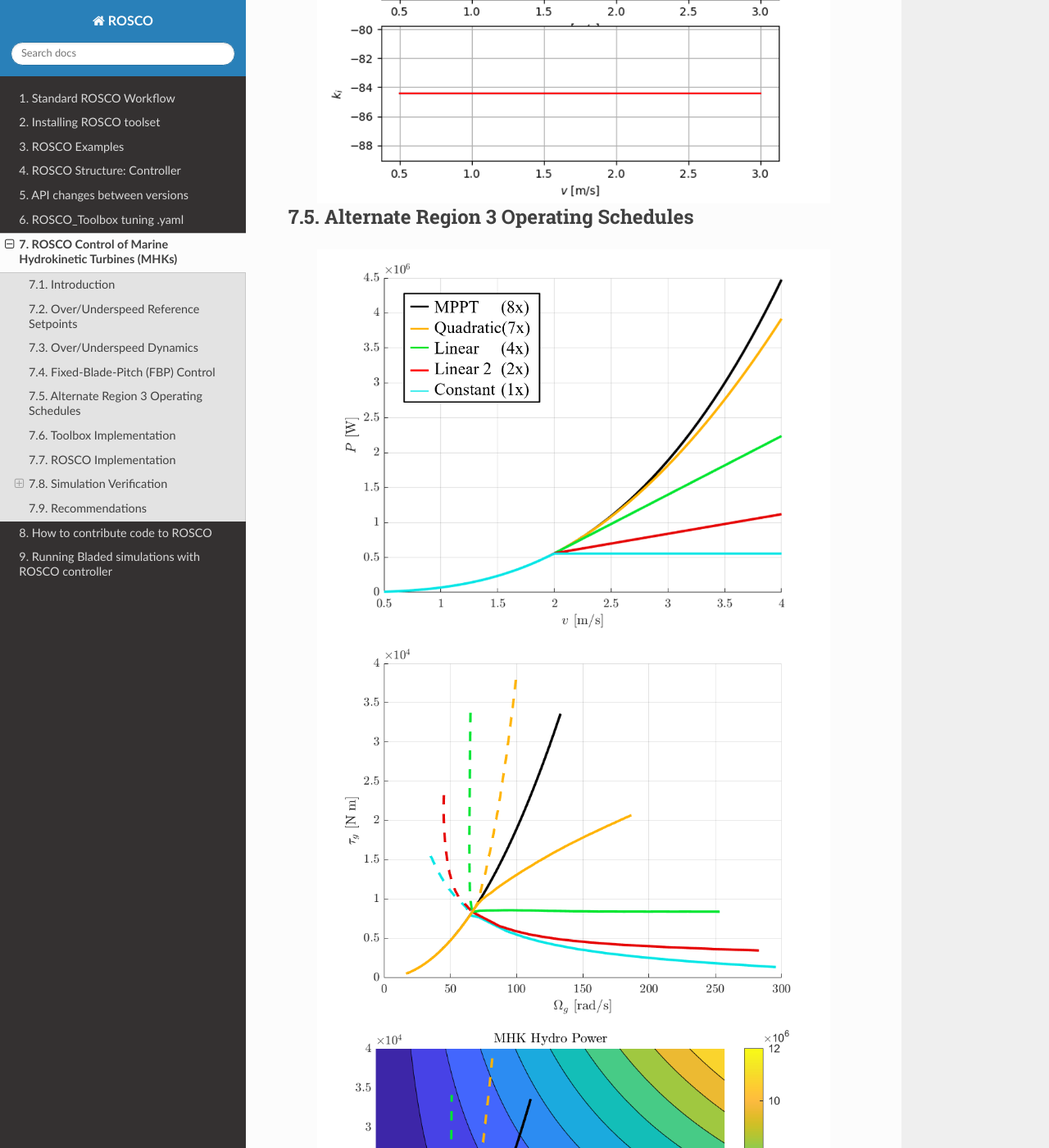
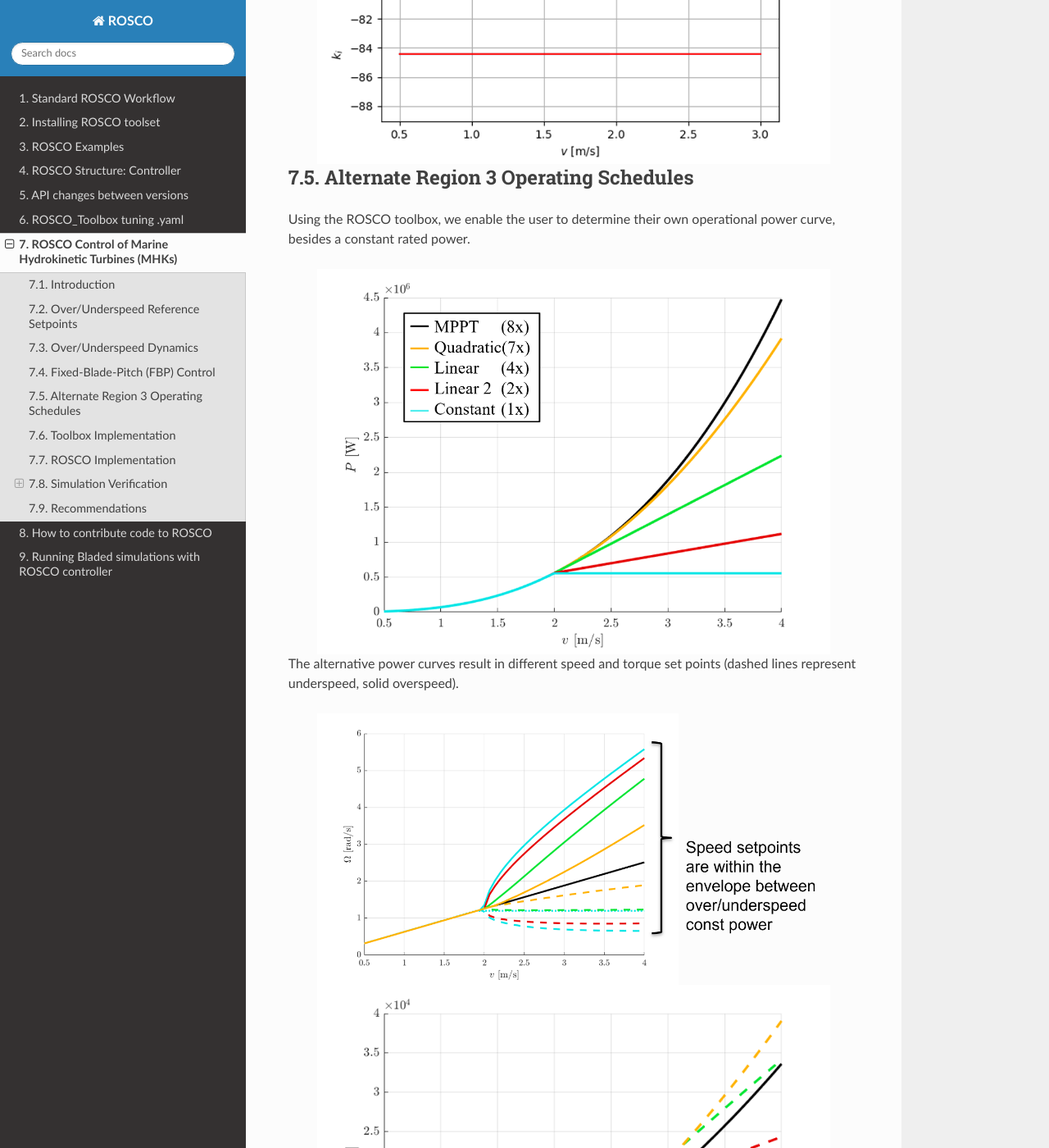
Before and after one commit to NREL/ROSCO, a Sphinx documentation site: the page built from docs/source/marine_hydro.rst, in a window 1280 px wide and 1400 px high, scrolled down 4280 px. Shown: the whole window at 82% size. Built offline with Sphinx 7.4.7 and the Read the Docs theme 3.1.0, drawn with Linux system fonts in a browser that asks for light colours; pages that are not in the unit, such as notebooks, are missing from menus; the version number is read from the project's files by our own code; some of the changed text lies outside the part shown.

Commit message:
Add power curve notes

```diff
--- a/docs/source/marine_hydro.rst
+++ b/docs/source/marine_hydro.rst
@@ -97,13 +93,28 @@
 Alternate Region 3 Operating Schedules
 ---------------------------------------
 
+Using the ROSCO toolbox, we enable the user to determine their own operational power curve, besides a constant rated power.
+
 .. _ext_P:
 .. figure:: /mhk_images/11_ext_P.png
    :align: center
    :width: 90%
 
-.. _ext_wg_tg_sched:
-.. figure:: /mhk_images/12_ext_wg_tg_sched.png
+The alternative power curves result in different speed and torque set points (dashed lines represent underspeed, solid overspeed).
+
+.. _ext_wg_sched_annotated:
+.. figure:: /mhk_images/16_ext_wg_sched_annotated.png
+   :align: center
+   :width: 90%
+
+.. @DS: might not need this one, I'll leave the final revision decision to you.  I re-ordered, too
+.. .. _ext_wg_tg_sched:
+.. .. figure:: /mhk_images/12_ext_wg_tg_sched.png
+..    :align: center
+..    :width: 90%
+
+.. _ext_tg_sched:
+.. figure:: /mhk_images/17_ext_tg_sched.png
    :align: center
    :width: 90%
 
@@ -117,34 +128,32 @@
 ..    :align: center
 ..    :width: 90%
 
-.. _ext_wg_sched_annotated:
-.. figure:: /mhk_images/16_ext_wg_sched_annotated.png
-   :align: center
-   :width: 90%
-
-.. _ext_tg_sched:
-.. figure:: /mhk_images/17_ext_tg_sched.png
-   :align: center
-   :width: 90%
+The stability can be represented by the sensitivity :math:`\frac{d\tau}{d\Omega}`.
+Values less than 0 are open-loop stable.
 
 .. _ext_Agen_sched:
 .. figure:: /mhk_images/18_ext_Agen_sched.png
    :align: center
    :width: 90%
 
+The power curve selection also impacts the rotor thrust (F).
+Underspeed control and lower power generally results in lower thrust.
+
 .. _ext_wg_thrust_contour:
 .. figure:: /mhk_images/19_ext_wg_thrust_contour.png
    :align: center
    :width: 90%
 
-.. _ext_wg_thrust_sched:
-.. figure:: /mhk_images/20_ext_wg_thrust_sched.png
-   :align: center
-   :width: 90%
+.. .. _ext_wg_thrust_sched:
+.. .. figure:: /mhk_images/20_ext_wg_thrust_sched.png
+..    :align: center
+..    :width: 90%
 
 
 Toolbox Implementation
 -----------------------
+
+The ROSCO toolbox works by determining the speed and torque set points required to operate at a TSR and Cp for the desired power.
 
 .. _fbp_flow_chart:
 .. figure:: /mhk_images/14_fbp_flow_chart.png
```
Also changed, not shown: other parts of docs/source/marine_hydro.rst (+0 -4 lines).
